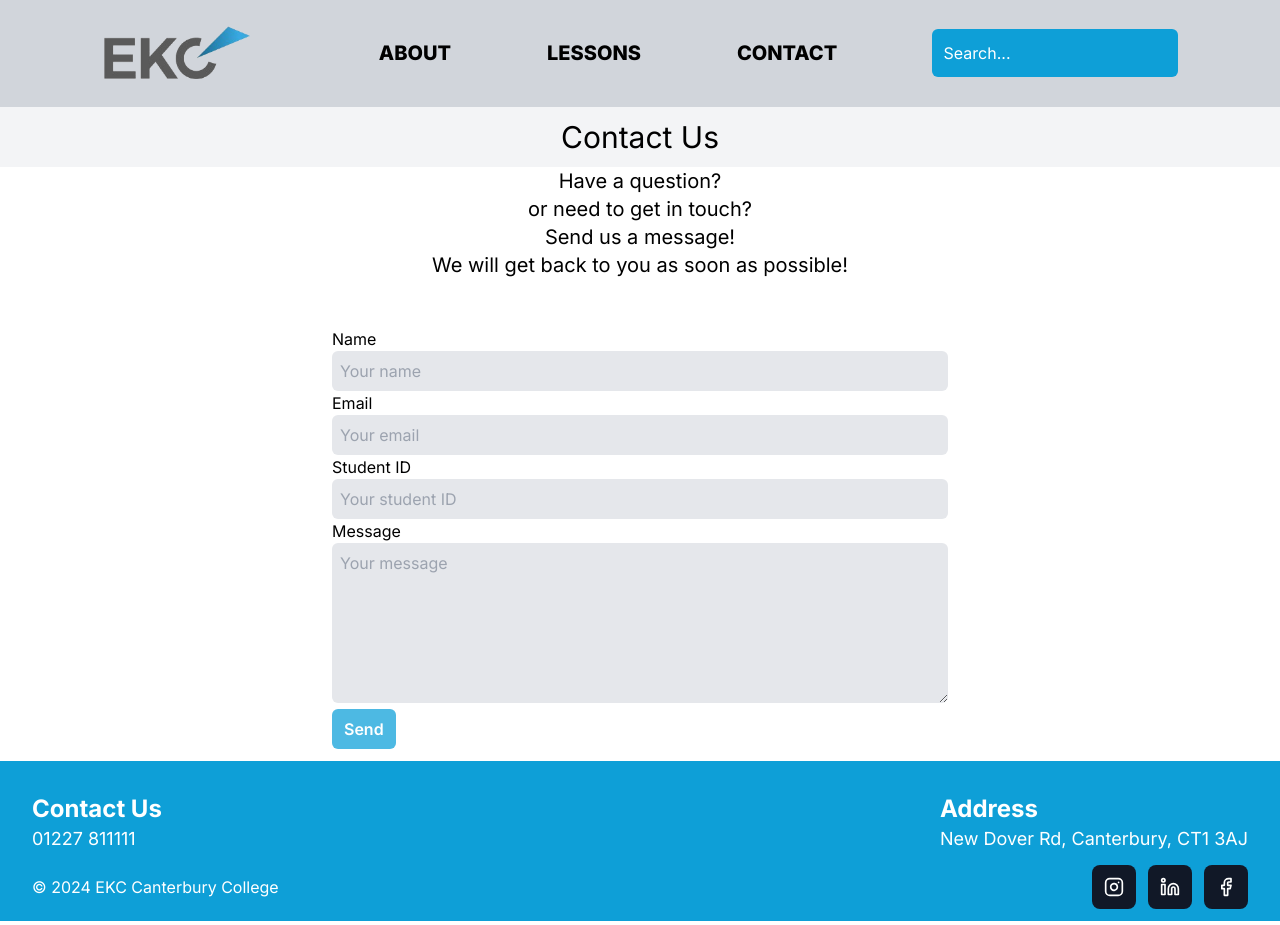
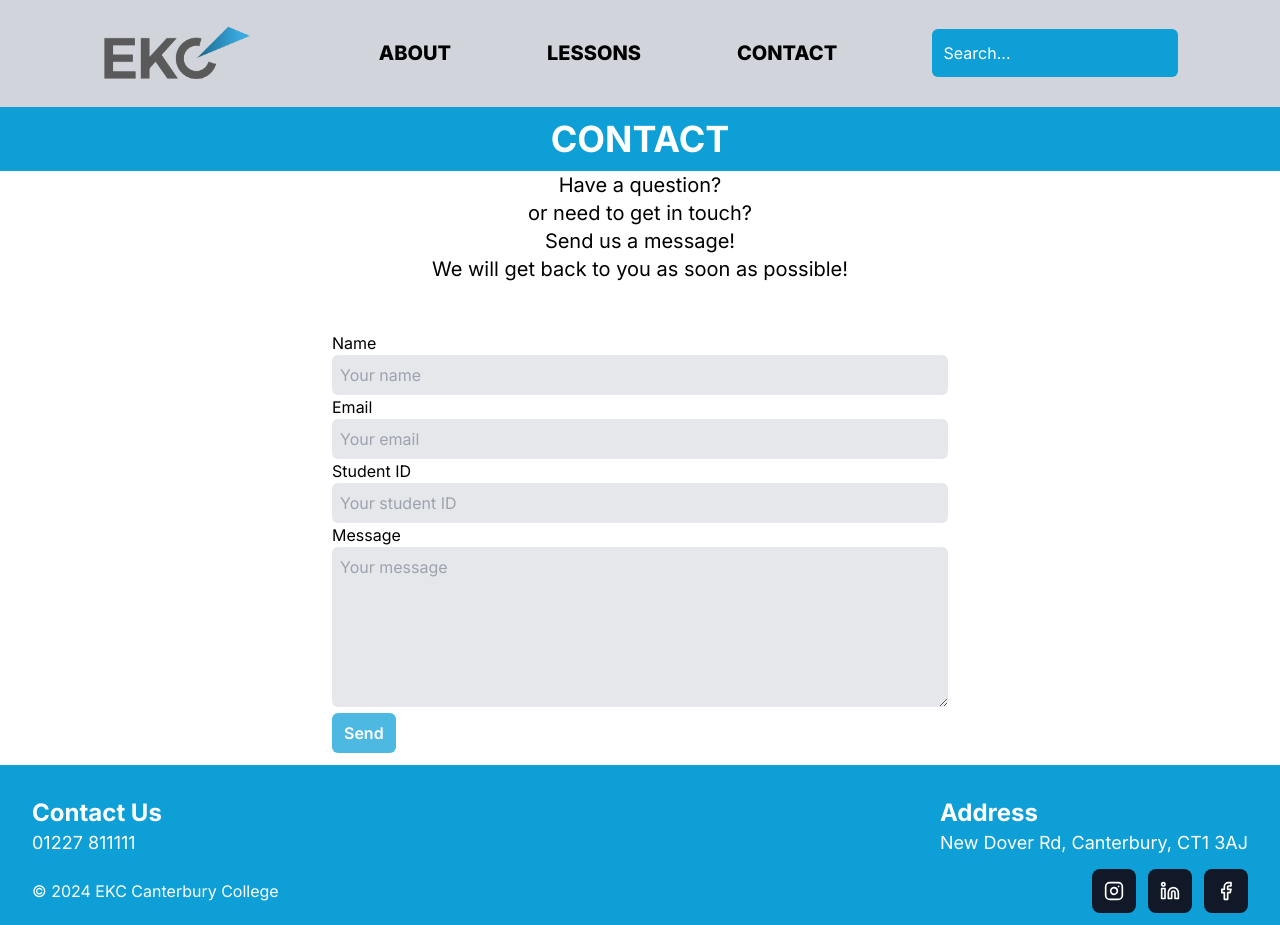
Before and after one commit to NetSpud/college, a Next.js app: page /contact in a window 1280 px wide. Built offline with nearby package versions, Linux system fonts and the light colour scheme.

Commit message:
updated header for consistency

```diff
--- a/src/app/contact/page.tsx
+++ b/src/app/contact/page.tsx
@@ -3,14 +3,13 @@ import { useState } from "react";
 function App() {
   return (
     <div>
-      <h1 className="text-3xl text-center py-3 bg-gray-100">Contact Us</h1>
+      <h1 className="text-4xl text-bold bg-ekc-b4 text-white font-bold text-center p-3 uppercase">Contact</h1>
       <div className="text-center text-xl mb-12">
         <p>Have a question?</p>
         <p>or need to get in touch?</p>
         <p>Send us a message!</p>
         <p>We will get back to you as soon as possible!</p>
       </div>
-
       <div className="mx-auto lg:w-1/2 px-3 mb-3">
         <Form />
       </div>
```
